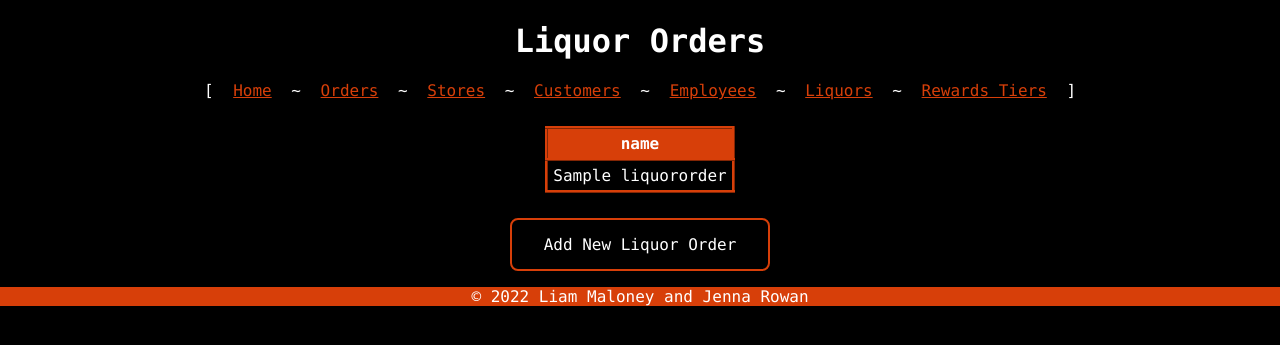
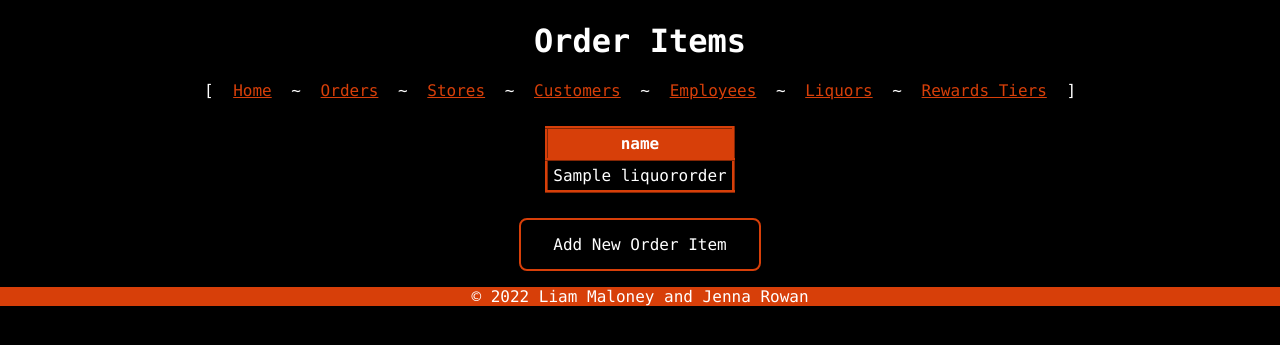
Before and after one commit to jennarowan/340Project, a Flask app: template templates/liquorsorders.j2 in a window 1280 px wide. Shown: the part 105-450 px from the top of the page. Run offline with Flask 2, Linux system fonts and the light colour scheme; the template is opened without the code that fills it: most values are stand-ins (such as "Sample title", 1, 10 or a date in 2020); some libraries are stand-ins or nearby versions.

Commit message:
Renamed Liquors Orders page based on feedback

```diff
--- a/templates/customers.j2
+++ b/templates/customers.j2
@@ -24,7 +24,7 @@
 <body onload="browseCustomer()">
 <h1>Customers</h1>
 
-[ <a href="/">Home</a> ~ <a href="orders">Orders</a> ~ <a href="stores">Stores</a> ~ <a href="employees">Employees</a> ~ <a href="liquors">Liquors</a> ~ <a href="rewardtiers">Rewards Tiers</a> ~ <a href="liquorsorders">Liquor Orders</a>]
+[ <a href="/">Home</a> ~ <a href="orders">Orders</a> ~ <a href="stores">Stores</a> ~ <a href="employees">Employees</a> ~ <a href="liquors">Liquors</a> ~ <a href="rewardtiers">Rewards Tiers</a> ~ <a href="liquorsorders">Order Items</a>]
 
 <div id="browse">
 <p></p>
--- a/templates/employees.j2
+++ b/templates/employees.j2
@@ -24,7 +24,7 @@
 <body onload="browseEmployee()">
 <h1>Employees</h1>
 
-[ <a href="/">Home</a> ~ <a href="orders">Orders</a> ~ <a href="stores">Stores</a> ~ <a href="customers">Customers</a> ~ <a href="liquors">Liquors</a> ~ <a href="rewardtiers">Rewards Tiers</a> ~ <a href="liquorsorders">Liquor Orders</a>]
+[ <a href="/">Home</a> ~ <a href="orders">Orders</a> ~ <a href="stores">Stores</a> ~ <a href="customers">Customers</a> ~ <a href="liquors">Liquors</a> ~ <a href="rewardtiers">Rewards Tiers</a> ~ <a href="liquorsorders">Order Items</a>]
 
 <div id="browse">
 <p></p>
--- a/templates/index.j2
+++ b/templates/index.j2
@@ -8,7 +8,7 @@
 
 <body>
     <h1>Home</h1>
-    [<a href="orders">Orders</a> ~ <a href="stores">Stores</a> ~ <a href="customers">Customers</a> ~ <a href="employees">Employees</a> ~ <a href="liquors">Liquors</a> ~ <a href="rewardtiers">Rewards Tiers</a> ~ <a href="liquorsorders">Liquor Orders</a>]
+    [<a href="orders">Orders</a> ~ <a href="stores">Stores</a> ~ <a href="customers">Customers</a> ~ <a href="employees">Employees</a> ~ <a href="liquors">Liquors</a> ~ <a href="rewardtiers">Rewards Tiers</a> ~ <a href="liquorsorders">Order Items</a>]
 
     <p></p>
 
--- a/templates/liquors.j2
+++ b/templates/liquors.j2
@@ -27,7 +27,7 @@
 <body onload="browseLiquor()">
 <h1>Liquors</h1>
 
-[ <a href="/">Home</a> ~ <a href="orders">Orders</a> ~ <a href="stores">Stores</a> ~ <a href="customers">Customers</a> ~ <a href="employees">Employees</a> ~ <a href="rewardtiers">Rewards Tiers</a> ~ <a href="liquorsorders">Liquor Orders</a>]
+[ <a href="/">Home</a> ~ <a href="orders">Orders</a> ~ <a href="stores">Stores</a> ~ <a href="customers">Customers</a> ~ <a href="employees">Employees</a> ~ <a href="rewardtiers">Rewards Tiers</a> ~ <a href="liquorsorders">Order Items</a>]
 
 <div id="browse">
 {# <p><a href="#" onClick="showAll()">Show CRUD</a> </p> #}
--- a/templates/liquorsorders.j2
+++ b/templates/liquorsorders.j2
@@ -1,6 +1,6 @@
 <html>
 
-<title>Liquor Orders</title>
+<title>Order Items</title>
 <link rel="stylesheet" href="{{ url_for('static', filename='styles.css') }}">
 <script language="JavaScript">
 		function showform(dowhat) {
@@ -22,7 +22,7 @@
 </header>
 
 <body onload="browseLiquorsOrders()">
-<h1>Liquor Orders</h1>
+<h1>Order Items</h1>
 
 [ <a href="/">Home</a> ~ <a href="orders">Orders</a> ~ <a href="stores">Stores</a> ~ <a href="customers">Customers</a> ~ <a href="employees">Employees</a> ~ <a href="liquors">Liquors</a> ~ <a href="rewardtiers">Rewards Tiers</a> ]
 
@@ -59,7 +59,7 @@
     {% endfor %}
 </table>
 
-<input class="btn" type="submit" name="newLiquorsOrder" onClick="newLiquorsOrders()" id="newLiquorsOrder" value="Add New Liquor Order">
+<input class="btn" type="submit" name="newLiquorsOrder" onClick="newLiquorsOrders()" id="newLiquorsOrder" value="Add New Order Item">
 
 </div>
 
@@ -67,7 +67,7 @@
 
     <form action = "/liquorsorders" method="POST" id="addLiquorsOrders">
         <p></p>
-        <legend><strong>Add New Liquor Order</strong></legend>
+        <legend><strong>Add New Order Item</strong></legend>
         <p></p>
           <fieldset class="fields">
           <p>
@@ -81,7 +81,7 @@
           </p>
       </fieldset>
           <p></p>
-          <input class="btn" type="submit" name="Add_LiquorsOrders" value="Add Liquor Order" id="Add_LiquorOrders">
+          <input class="btn" type="submit" name="Add_LiquorsOrders" value="Add Item To Order" id="Add_LiquorOrders">
           <input class="btn" type="button" value="Cancel" onClick="browseLiquorsOrders()">
 	</form>
   </div>
--- a/templates/orders.j2
+++ b/templates/orders.j2
@@ -24,7 +24,7 @@
 <body onload="browseOrders()">
 <h1>Orders</h1>
 
-[ <a href="/">Home</a> ~ <a href="stores">Stores</a> ~ <a href="customers">Customers</a> ~ <a href="employees">Employees</a> ~ <a href="liquors">Liquors</a> ~ <a href="rewardtiers">Rewards Tiers</a> ~ <a href="liquorsorders">Liquor Orders</a>]
+[ <a href="/">Home</a> ~ <a href="stores">Stores</a> ~ <a href="customers">Customers</a> ~ <a href="employees">Employees</a> ~ <a href="liquors">Liquors</a> ~ <a href="rewardtiers">Rewards Tiers</a> ~ <a href="liquorsorders">Order Items</a>]
 
 <div id="browse">
 <p></p>
--- a/templates/rewardstiers.j2
+++ b/templates/rewardstiers.j2
@@ -27,7 +27,7 @@
 <body onload="browseRewardsTier()">
 <h1>Rewards Tiers</h1>
 
-[ <a href="/">Home</a> ~ <a href="orders">Orders</a> ~ <a href="stores">Stores</a> ~ <a href="customers">Customers</a> ~ <a href="employees">Employees</a> ~ <a href="liquors">Liquors</a> ~ <a href="liquorsorders">Liquor Orders</a>]
+[ <a href="/">Home</a> ~ <a href="orders">Orders</a> ~ <a href="stores">Stores</a> ~ <a href="customers">Customers</a> ~ <a href="employees">Employees</a> ~ <a href="liquors">Liquors</a> ~ <a href="liquorsorders">Order Items</a>]
 
 <div id="browse">
 <p></p>
--- a/templates/stores.j2
+++ b/templates/stores.j2
@@ -24,7 +24,7 @@
 <body onload="browseStore()">
 <h1>Stores</h1>
 
-[ <a href="/">Home</a> ~ <a href="orders">Orders</a> ~ <a href="customers">Customers</a> ~ <a href="employees">Employees</a> ~ <a href="liquors">Liquors</a> ~ <a href="rewardtiers">Rewards Tiers</a> ~ <a href="liquorsorders">Liquor Orders</a>]
+[ <a href="/">Home</a> ~ <a href="orders">Orders</a> ~ <a href="customers">Customers</a> ~ <a href="employees">Employees</a> ~ <a href="liquors">Liquors</a> ~ <a href="rewardtiers">Rewards Tiers</a> ~ <a href="liquorsorders">Order Items</a>]
 
 <div id="browse">
 <p></p>
```
